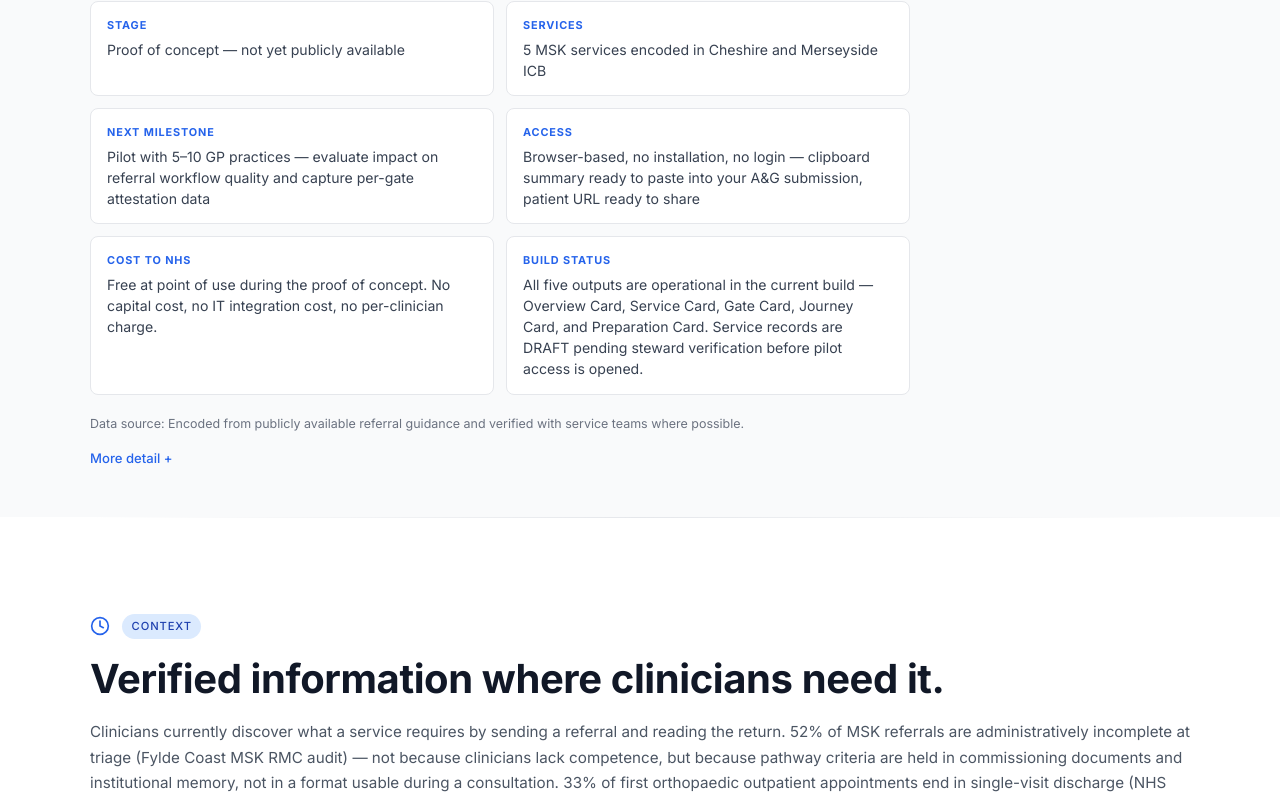
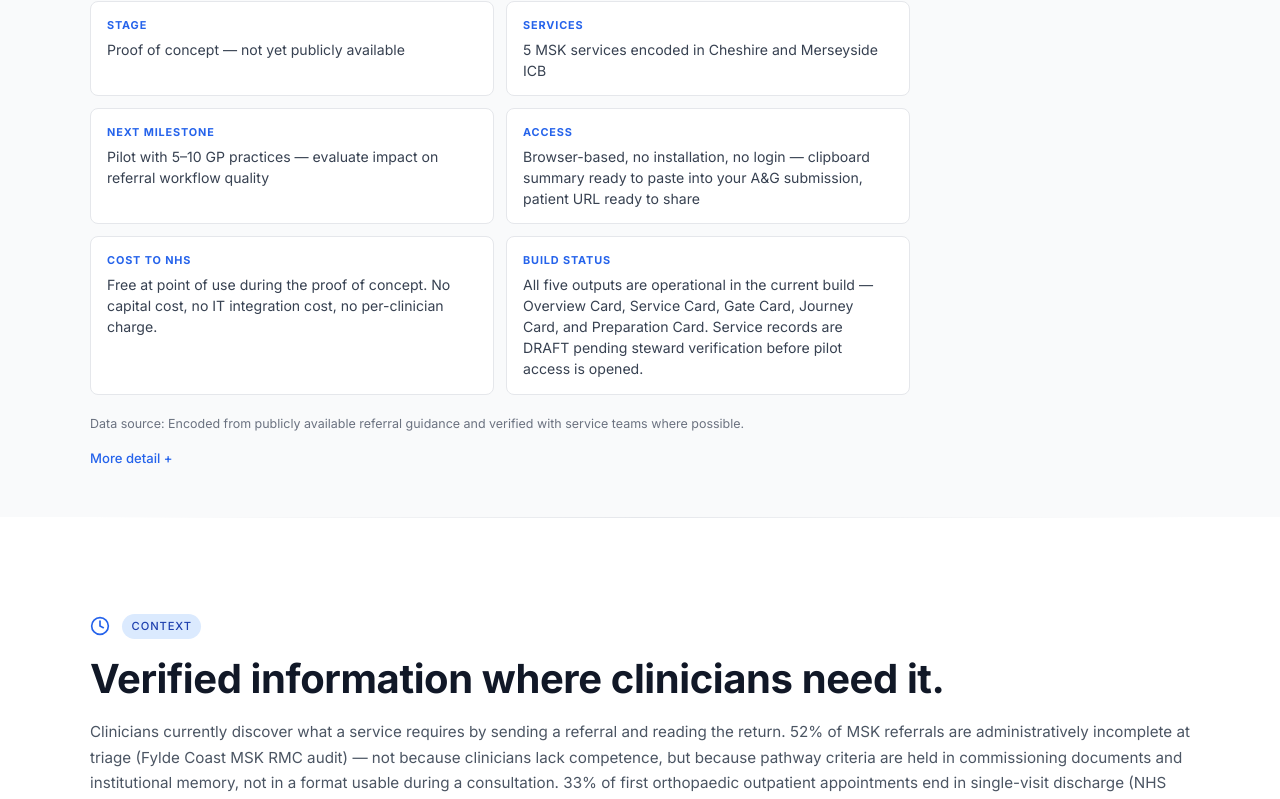
Before and after one commit to IntellTechSolutions/carequery-live-final, a React (Vite) app: page / in a window 1280 px wide. Shown: the part 3292-4091 px from the top of the page. Built offline with nearby package versions, Linux system fonts and the light colour scheme.

Commit message:
Update App.jsx

```diff
--- a/src/App.jsx
+++ b/src/App.jsx
@@ -22,7 +22,7 @@ const OVERVIEW_TAG_BACKGROUND = '#E2E8F0';
 const CURRENT_SCOPE_ITEMS = [
   { label: 'Stage', value: 'Proof of concept — not yet publicly available' },
   { label: 'Services', value: '5 MSK services encoded in Cheshire and Merseyside ICB' },
-  { label: 'Next milestone', value: 'Pilot with 5–10 GP practices — evaluate impact on referral workflow quality and capture per-gate attestation data' },
+  { label: 'Next milestone', value: 'Pilot with 5–10 GP practices — evaluate impact on referral workflow quality' },
   { label: 'Access', value: 'Browser-based, no installation, no login — clipboard summary ready to paste into your A&G submission, patient URL ready to share' },
   { label: 'Cost to NHS', value: 'Free at point of use during the proof of concept. No capital cost, no IT integration cost, no per-clinician charge.' },
   { label: 'Build status', value: 'All five outputs are operational in the current build — Overview Card, Service Card, Gate Card, Journey Card, and Preparation Card. Service records are DRAFT pending steward verification before pilot access is opened.' },
@@ -89,7 +89,7 @@ const PILOT_AUDIENCE_ITEMS = [
 
 const PILOT_INVOLVES_ITEMS = [
   'Use Care Query for MSK referral preparation during the 12-week pilot window — open in a browser tab alongside your clinical system',
-  'Complete a short 6-question post-pilot feedback survey (3 minutes, anonymous)',
+  'Complete a short post-pilot feedback survey (3 minutes, anonymous)',
   'No IT integration, no installation, no patient data collection required',
   'Participation is designed as quality improvement / service evaluation activity for appraisal portfolios — service evaluation classification to be confirmed via HRA decision tool before the pilot opens',
 ];
@@ -1299,7 +1299,7 @@ const CareQueryWebsite = () => {
               title: 'Can participation in the pilot count as service evaluation?',
               detail: (
                 <p className="body-text" style={{ fontSize: '0.9rem', lineHeight: 1.7, color: '#4b5563', fontWeight: 400 }}>
-                  The pilot is designed as service evaluation — not research — pending formal HRA decision tool confirmation before it opens. No patient data is collected, no clinical decisions are altered, no randomisation occurs. For GPs and FCPs, participation is designed as quality improvement activity for appraisal and revalidation. For practice managers, it documents a practice-level QI initiative. For MSK service leads, verifying a service record and reviewing the resulting referral data is a service evaluation activity that generates genuinely novel data on structural referral barriers. The HRA decision tool will formally confirm the service evaluation classification before the pilot opens.
+                  The pilot is designed as service evaluation — not research — pending formal HRA decision tool confirmation before it opens. No patient data is collected, no clinical decisions are altered, no randomisation occurs. For GPs and FCPs, participation is designed as quality improvement activity for appraisal and revalidation. For practice managers, it documents a practice-level QI initiative. For MSK service leads, verifying a service record is a service evaluation activity — confirming that published referral criteria are accurately encoded. The HRA decision tool will formally confirm the service evaluation classification before the pilot opens.
                 </p>
               ),
             },
```
